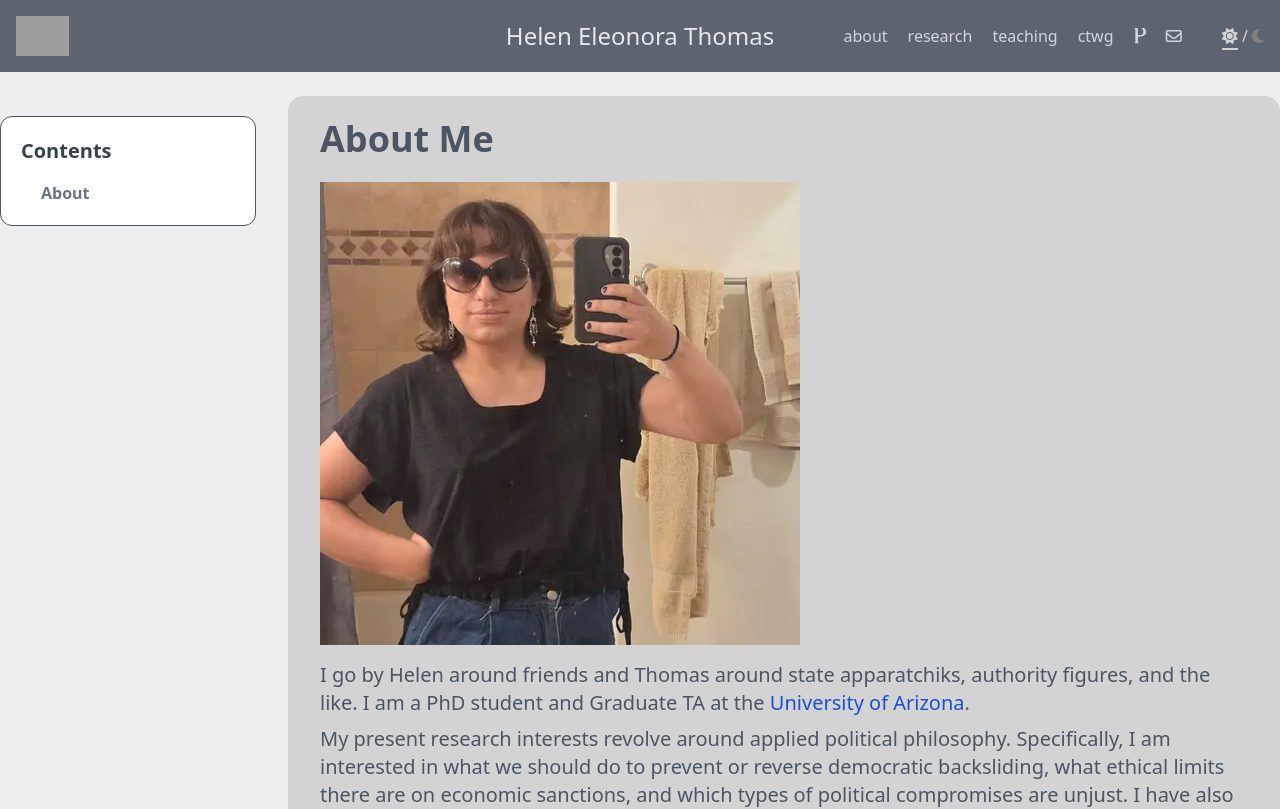
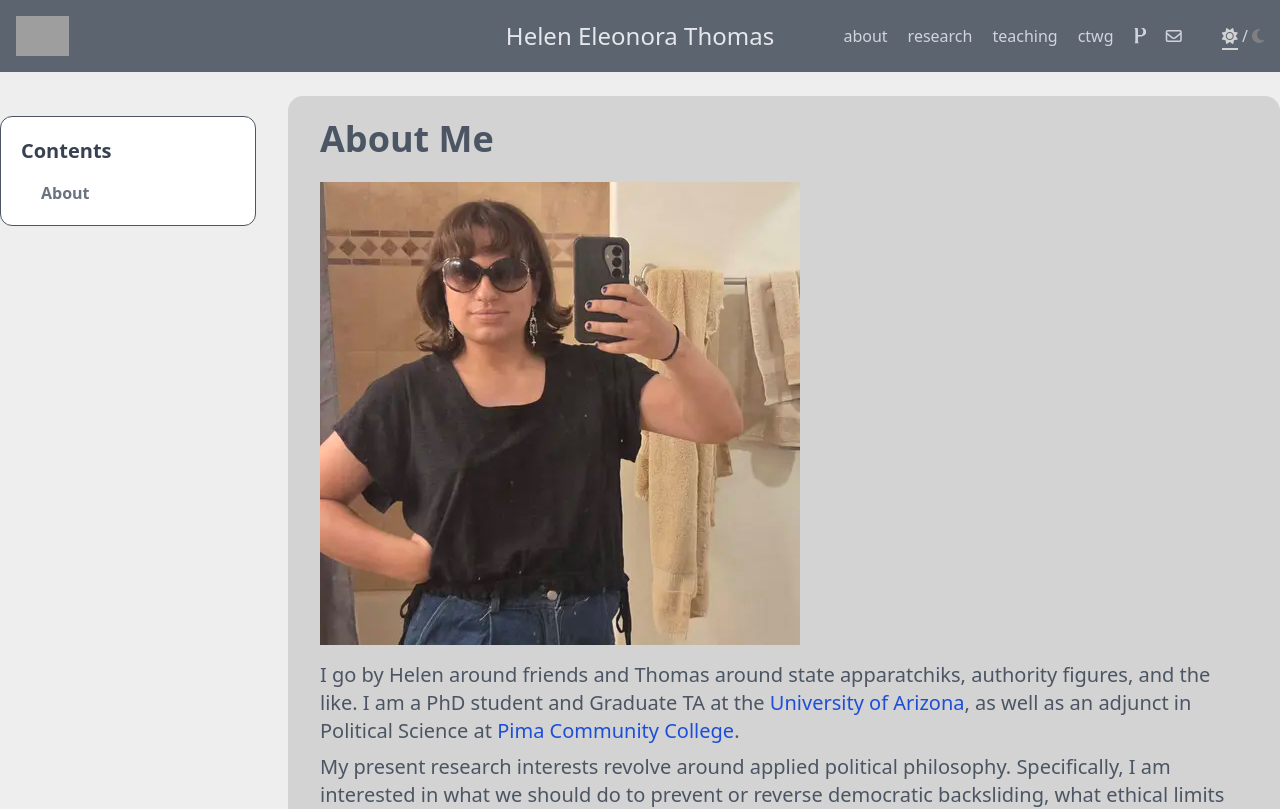
Before and after one commit to samueljthomasphilosophy/helen, a SvelteKit app: page /about in a window 1280 px wide. Shown: the top 809 px of the page. Built offline with nearby package versions, Linux system fonts and the light colour scheme; grey boxes are pictures that could not be loaded.

Commit message:
elaboration

```diff
--- a/src/routes/+page.svelte
+++ b/src/routes/+page.svelte
@@ -13,8 +13,10 @@
             <p class="text-xl pb-1 dark:text-gray-200">
                 PhD student and Graduate TA at the
                 <a class="text-blue-700 hover:underline" href="https://philosophy.arizona.edu/person/samuel-thomas"
-                >University of Arizona</a>.
+                >University of Arizona</a>,
                 </p> <p class="text-xl py-1">
+                and an adjunct in Political Science at <a class="text-blue-700 hover:underline" href="https://www.pima.edu/"
+                >Pima Community College</a>.
                 Research interests include legal epistemology, linguistics, critical theory, and European history.
             </p>
         </div>
--- a/src/routes/about/+page.svelte
+++ b/src/routes/about/+page.svelte
@@ -19,7 +19,9 @@
 
                 I am a PhD student and Graduate TA at the
                 <a class="text-blue-700 hover:underline" href="https://philosophy.arizona.edu/person/samuel-thomas"
-                >University of Arizona</a>.
+                >University of Arizona</a>,
+                as well as an adjunct in Political Science at <a class="text-blue-700 hover:underline" href="https://www.pima.edu/"
+                >Pima Community College</a>.
                 </p> <p class="text-xl py-1">
                 My present research interests revolve around applied political philosophy. Specifically, I am interested in what we should do to prevent or reverse democratic backsliding, what ethical limits there are on economic sanctions, and which types of political compromises are unjust. I have also written on the concept of ideology.
 
```
